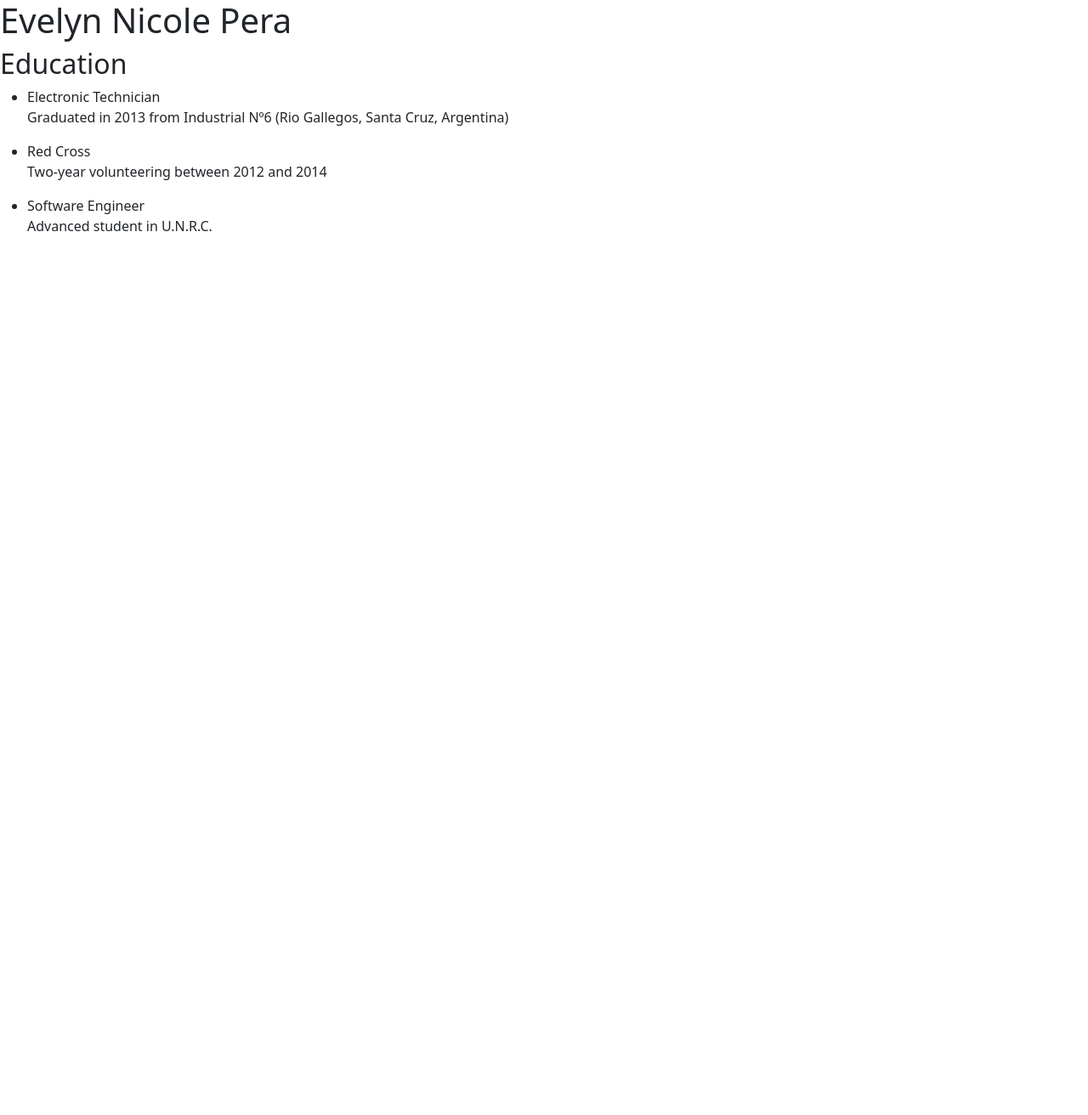
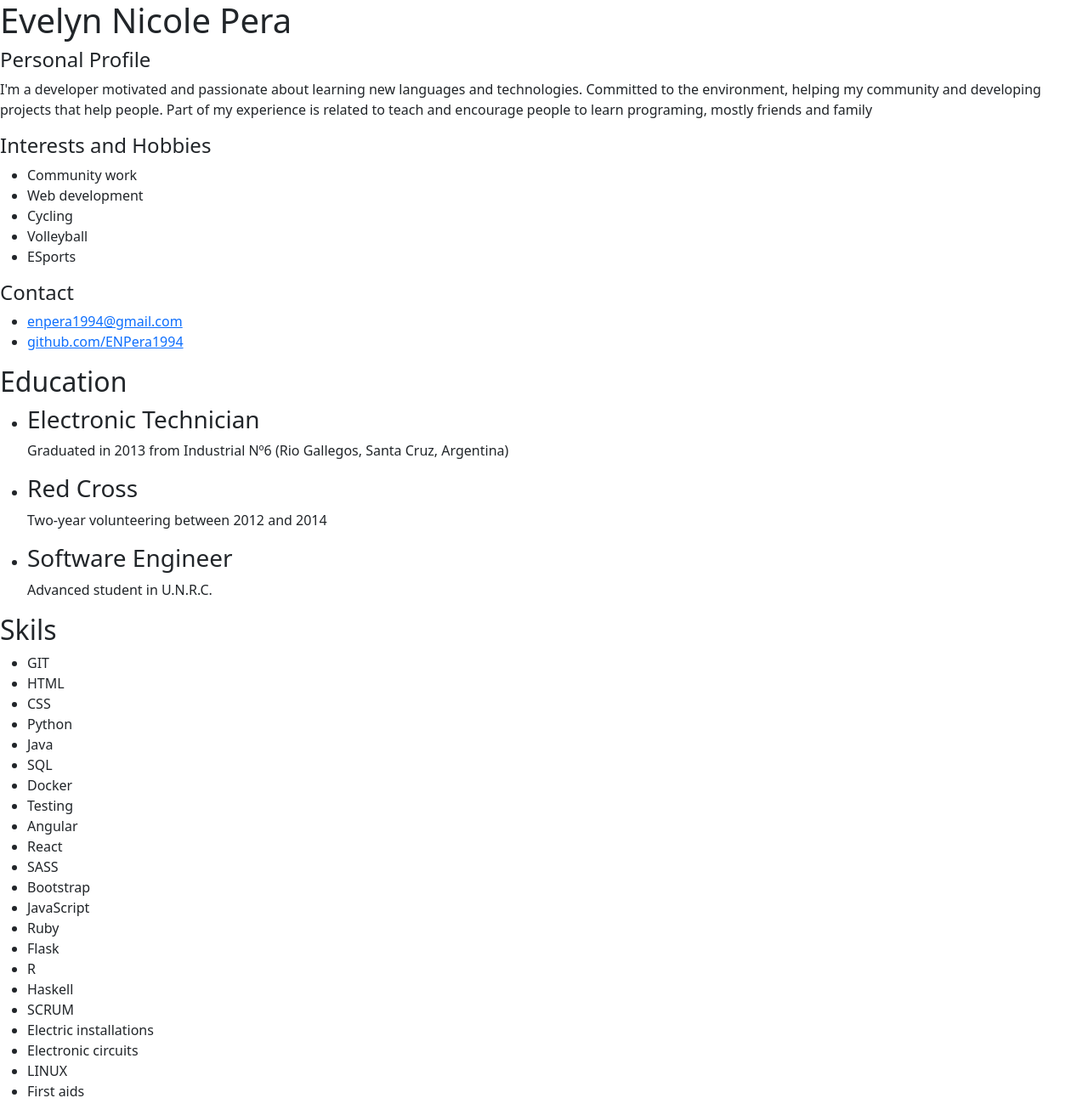
Before and after one commit to ENPera1994/projects, a Flask app: page / in a window 1280 px wide. Shown: the whole page at 85% size. Before the commit the page ends 272 px from the top, so only its background shows below. Run offline with Flask 3, Linux system fonts and the light colour scheme.

Commit message:
comleted CV HTML

```diff
--- a/src/templates/index.html
+++ b/src/templates/index.html
@@ -11,16 +11,76 @@
 <body>
     <h1>Evelyn Nicole Pera</h1>
 
+    <aside class="personal">
+        <div id="personalProfile">
+            <h4>Personal Profile</h4>
+            <p>I'm a developer motivated and passionate about learning new languages and technologies. Committed to the environment, helping my community and developing projects that help people. Part of my experience is related to teach and encourage people to learn programing, mostly friends and family</p>
+        </div>
+        <div id="interestsAndHobbies">
+            <h4>Interests and Hobbies</h4>
+            <ul>
+                <li>Community work</li>
+                <li>Web development</li>
+                <li>Cycling</li>
+                <li>Volleyball</li>
+                <li>ESports</li>
+            </ul>
+        </div>
+
+        <div id="contact">
+            <h4>Contact</h4>
+            <ul>
+                <li><a href="mailto:enpera1994@gmail.com">enpera1994@gmail.com</a></li>
+                <li><a href="http://github.com/ENPera1994/">github.com/ENPera1994</a></li>
+            </ul>
+        </div>
+
+    </aside>
+
+    <section class="information">
         <div id="education">
             <h2>Education</h2>
             <ul>
-            <li>Electronic Technician</li>
+                <li><h3>Electronic Technician</h3>
                     <p>Graduated in 2013 from Industrial Nº6 (Rio Gallegos, Santa Cruz, Argentina)</p>
-            <li>Red Cross</li>
+                </li>
+                <li><h3>Red Cross</h3>
                     <p>Two-year volunteering between 2012 and 2014 </p>
-            <li>Software Engineer</li>
+                </li>
+                <li><h3>Software Engineer</h3>
                     <p>Advanced student in U.N.R.C. </p>
+                </li>
+
             </ul>
         </div>
+
+        <div id="skils">
+            <h2>Skils</h2>
+            <ul>
+                <li>GIT</li>
+                <li>HTML</li>
+                <li>CSS</li>
+                <li>Python</li>
+                <li>Java</li>
+                <li>SQL</li>
+                <li>Docker</li>
+                <li>Testing</li>
+                <li>Angular</li>
+                <li>React</li>
+                <li>SASS</li>
+                <li>Bootstrap</li>
+                <li>JavaScript</li>
+                <li>Ruby</li>
+                <li>Flask</li>
+                <li>R</li>
+                <li>Haskell</li>
+                <li>SCRUM</li>
+                <li>Electric installations</li>
+                <li>Electronic circuits</li>
+                <li>LINUX</li>
+                <li>First aids</li>
+            </ul>
+        </div>
+    </section>
 </body>
 </html>
```
Lines whose indentation alone changed are shown as unchanged.
